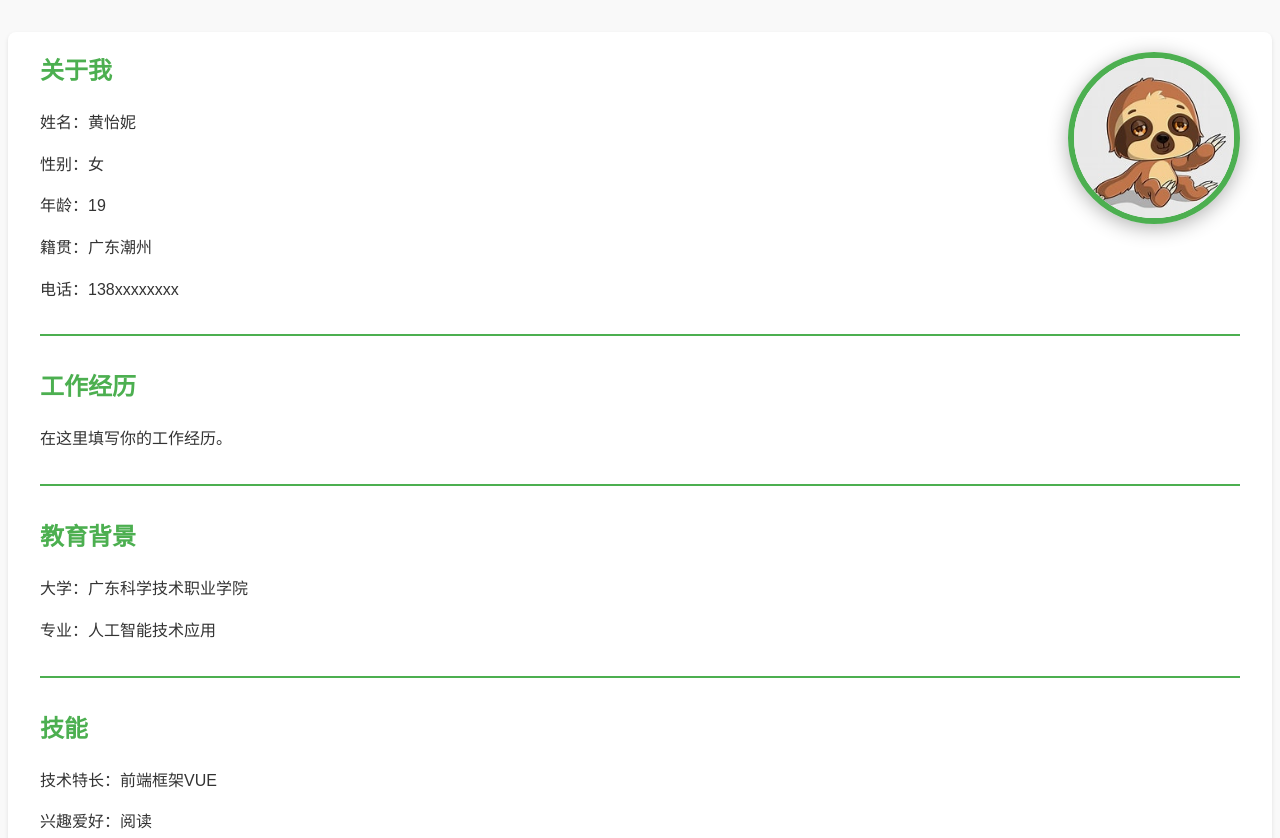
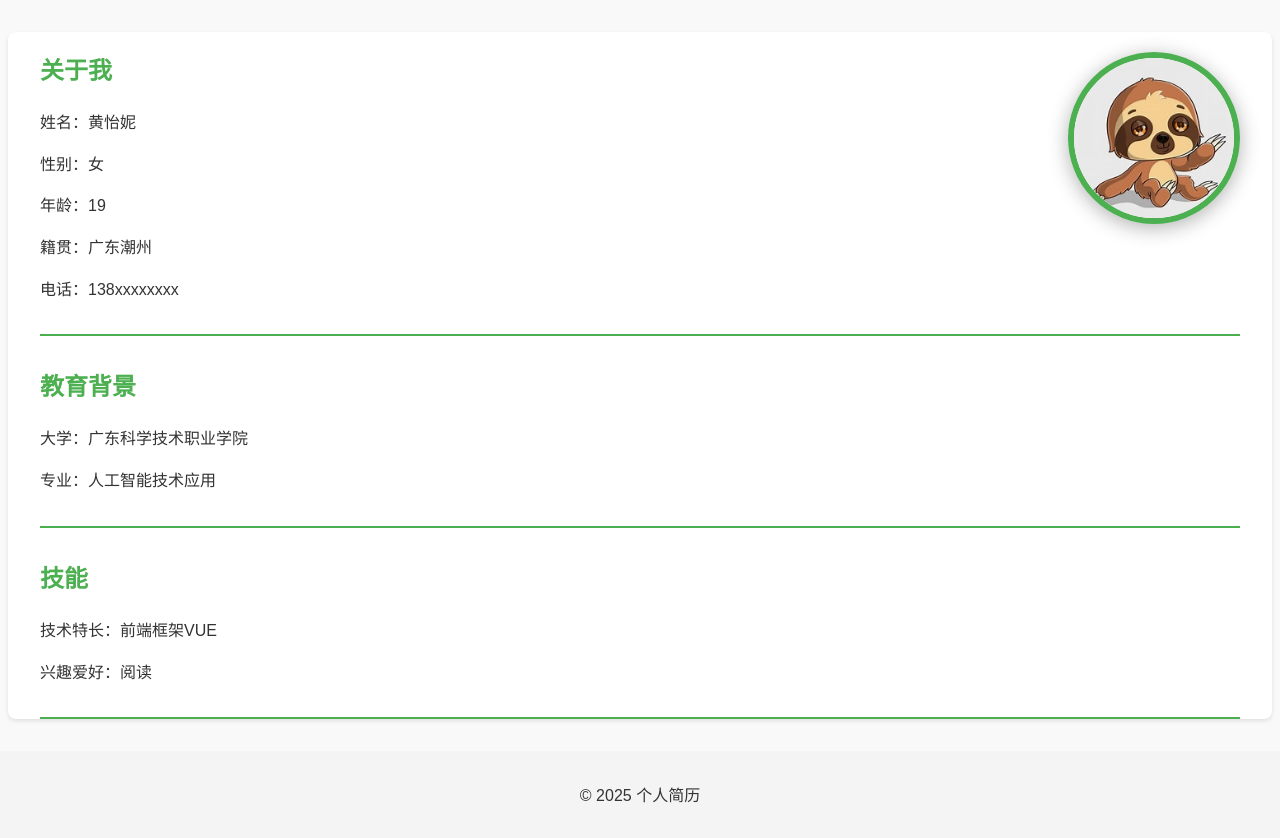
Before and after one commit to ing720/PersonalResume20250910, a plain HTML site: page index.html in a window 1280 px wide. Shown: the top 838 px of the page. Drawn offline with Linux system fonts and the light colour scheme.

Commit message:
Add files via upload

```diff
--- a/index.html
+++ b/index.html
@@ -24,10 +24,7 @@
                 </div>
             </div>
         </section>
-        <section id="experience">
-            <h2>工作经历</h2>
-            <p>在这里填写你的工作经历。</p>
-        </section>
+
         <section id="education">
             <h2>教育背景</h2>
             <p>大学：广东科学技术职业学院</p>
```
